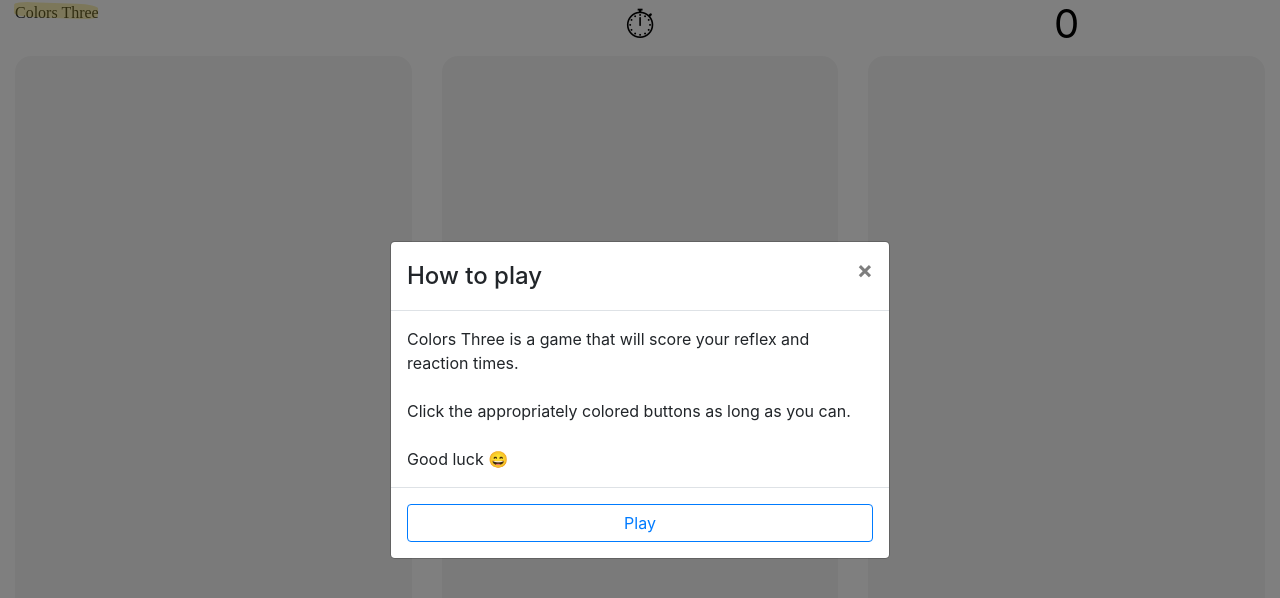
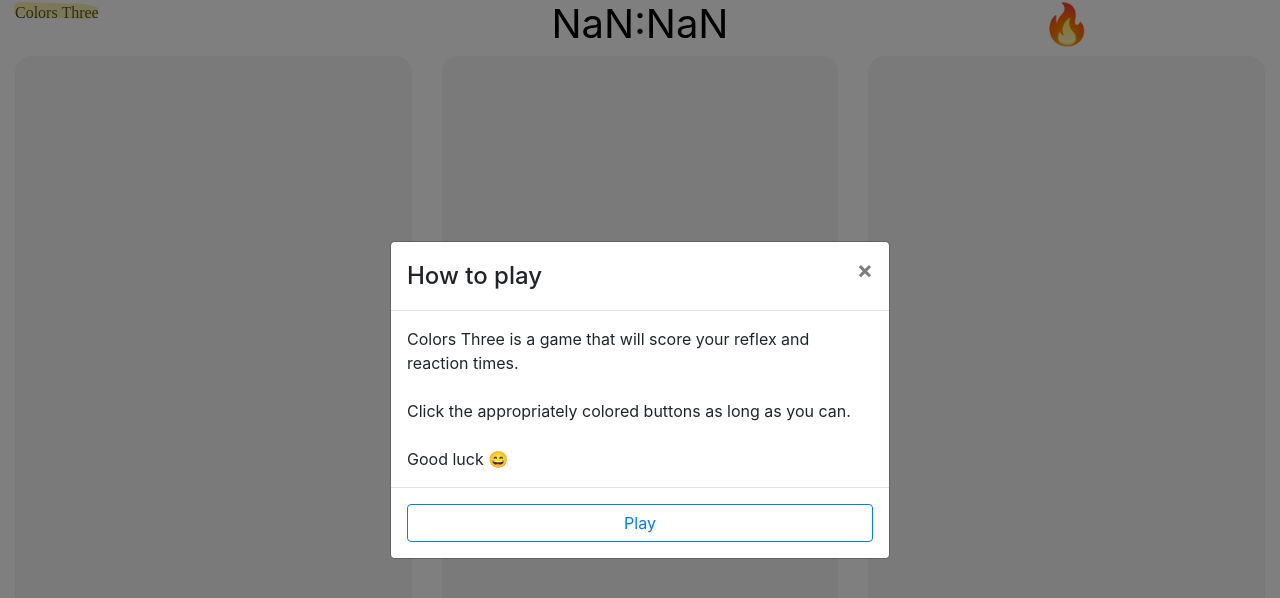
Before and after one commit to kre64/colors-three, a React (Create React App) app: page / in a window 1280 px wide. Shown: the top 598 px of the page. Built offline with nearby package versions, Linux system fonts and the light colour scheme.

Commit message:
Removed unecessary usage of props

```diff
--- a/src/Components/Header.js
+++ b/src/Components/Header.js
@@ -5,24 +5,14 @@ import Container from "react-bootstrap/Container";
 import Row from "react-bootstrap/Row";
 import Col from "react-bootstrap/Col";
 
-const Header = ({ game }) => {
-	const [time, setTime] = useState("");
-	const [seconds, setSeconds] = useState(0);
+const Header = ({ seconds }) => {
+	const [time, setTime] = useState(null);
 
 	useEffect(() => {
-		if (game) {
-			const timeout = setInterval(() => {
-				setSeconds((seconds) => seconds + 1);
-				let m = padTime(parseInt(seconds / 60));
-				let s = padTime(seconds % 60);
-				setTime(`${m}:${s}`);
-			}, 1000);
-
-			return () => {
-				clearInterval(timeout);
-			};
-		}
-	}, [seconds, time, game]);
+		let m = padTime(parseInt(seconds / 60));
+		let s = padTime(seconds % 60);
+		setTime(`${m}:${s}`);
+	}, [seconds]);
 
 	const padTime = (time) => {
 		let timeString = time + "";
@@ -41,10 +31,10 @@ const Header = ({ game }) => {
 					<span className="highlight-inverted">Colors Three</span>
 				</Col>
 				<Col xs={4}>
-					{game ? <Timer time={time} /> : <Timer time={"⏱"} />}
+					<Timer time={time} />
 				</Col>
 				<Col xs={4}>
-					<Performance game={game} seconds={seconds}/>
+					<Performance seconds={seconds} />
 				</Col>
 			</Row>
 		</Container>
--- a/src/Components/Performance.js
+++ b/src/Components/Performance.js
@@ -1,8 +1,7 @@
 import React, { useState, useEffect } from "react";
 
-const Performance = ({ game, seconds }) => {
-	const [performance, setPerformance] = useState("0");
-
+const Performance = ({ seconds }) => {
+	const [performance, setPerformance] = useState(null);
 	const LEVELS = {
 		0: "Level 1 🐣",
 		1: "Level 2 😃",
@@ -18,15 +17,13 @@ const Performance = ({ game, seconds }) => {
 	};
 
 	useEffect(() => {
-		if (game) {
-			let levelsKey = Math.floor(seconds / 60);
-			if (!LEVELS[levelsKey]) {
-				setPerformance("🔥");
-			} else {
-				setPerformance(LEVELS[levelsKey]);
-			}
+		let levelsKey = Math.floor(seconds / 60);
+		if (!LEVELS[levelsKey]) {
+			setPerformance("🔥");
+			return;
 		}
-	}, [seconds, LEVELS, game]);
+		setPerformance(LEVELS[levelsKey]);
+	}, [seconds]);
 
 	return <h1>{performance}</h1>;
 };
```
